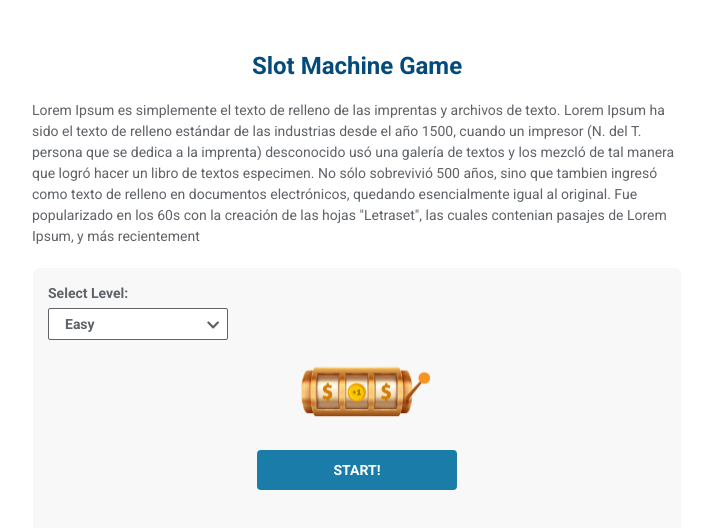
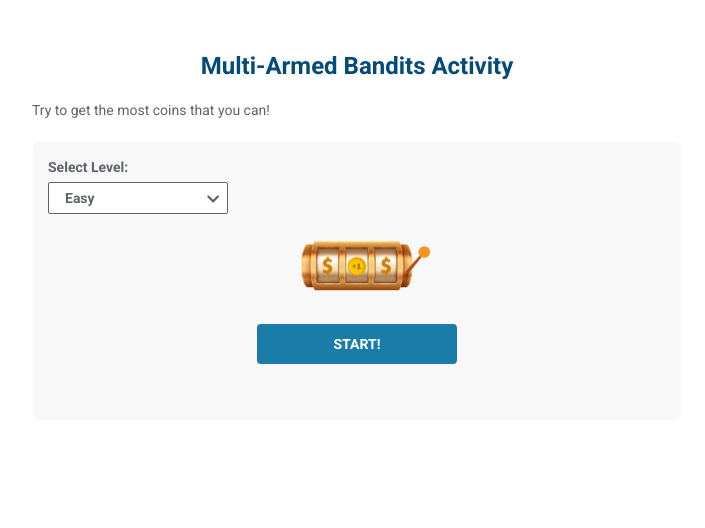
Before and after one commit to apbarraza/bandits_activity, a React (Create React App) app: page / in a window 1280 px wide. Shown: the top 528 px of the page, without its empty margins (283-988 px from the left). Built offline with nearby package versions, Linux system fonts and the light colour scheme.

Commit message:
Test title and instructions update

```diff
--- a/src/config.js
+++ b/src/config.js
@@ -1,14 +1,7 @@
 export const instructions = `
-  Lorem Ipsum es simplemente el texto de relleno de las imprentas y archivos
-  de texto. Lorem Ipsum ha sido el texto de relleno estándar de las industrias
-  desde el año 1500, cuando un impresor (N. del T. persona que se dedica a la imprenta)
-  desconocido usó una galería de textos y los mezcló de tal manera que logró hacer un
-  libro de textos especimen. No sólo sobrevivió 500 años, sino que tambien ingresó
-  como texto de relleno en documentos electrónicos, quedando esencialmente
-  igual al original. Fue popularizado en los 60s con la creación de las hojas
-  "Letraset", las cuales contenian pasajes de Lorem Ipsum, y más recientement
+  Try to get the most coins that you can!
 `
-export const TITLE = 'Slot Machine Game'
+export const TITLE = 'Multi-Armed Bandits Activity'
 
 export const LEVELS = {
   EASY: 'Easy',
```
